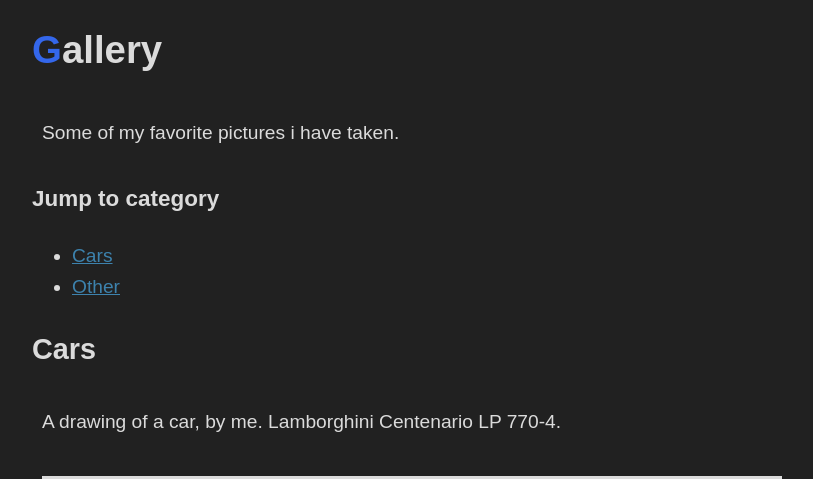
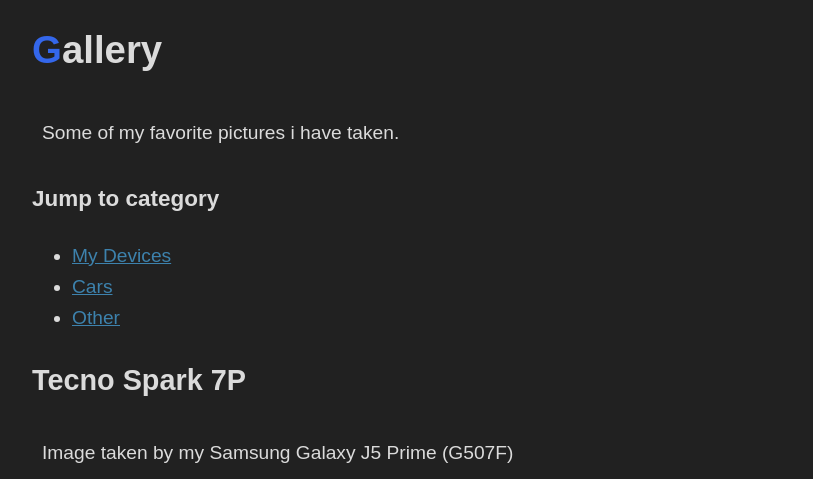
Before and after one commit to Immanuel9567/learning-html, a Flask app: page /gallery in a window 1280 px wide. Shown: the top 479 px of the page, without its empty margins (224-1037 px from the left). Run offline with Flask 3, Linux system fonts and the light colour scheme.

Commit message:
add templates

```diff
--- a/templates/gallery.html
+++ b/templates/gallery.html
@@ -12,10 +12,21 @@
 
     <h3>Jump to category</h3>
     <ul>
+	<li><a href="#My Devices">My Devices</a></li>
         <li><a href="#cars">Cars</a></li>
         <li><a href="#other">Other</a></li>
         <!-- href is the source we want to "redirect" the user to. in thise case, were "redirecting" the user to one of the div's below -->
     </ul>
+
+    <div id="My Devices">
+	<h2>Tecno Spark 7P</h2>
+
+	<p>Image taken by my Samsung Galaxy J5 Prime (G507F)</p>
+	<img src="/static/images/20230421_164409.jpg" alt="Tecno Spark 7P pic">
+
+    </div>
+
+
 
     <div id="cars">
     <h2>Cars</h2>
```
